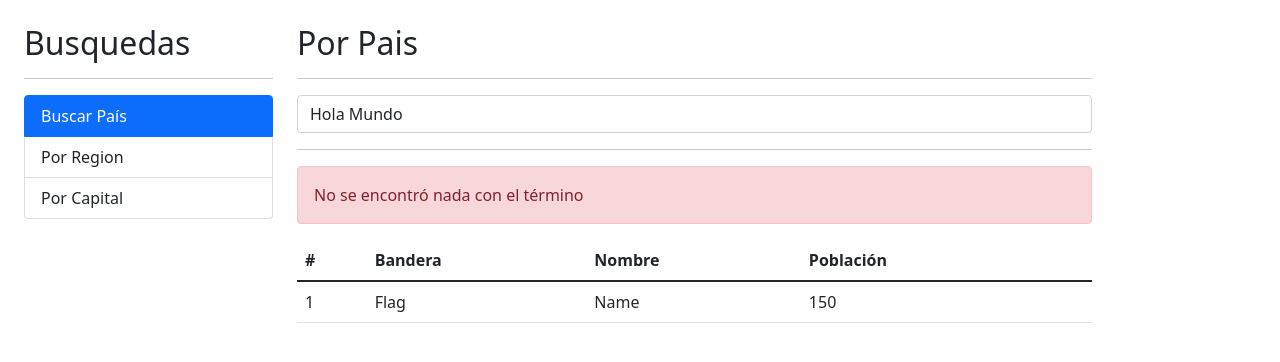
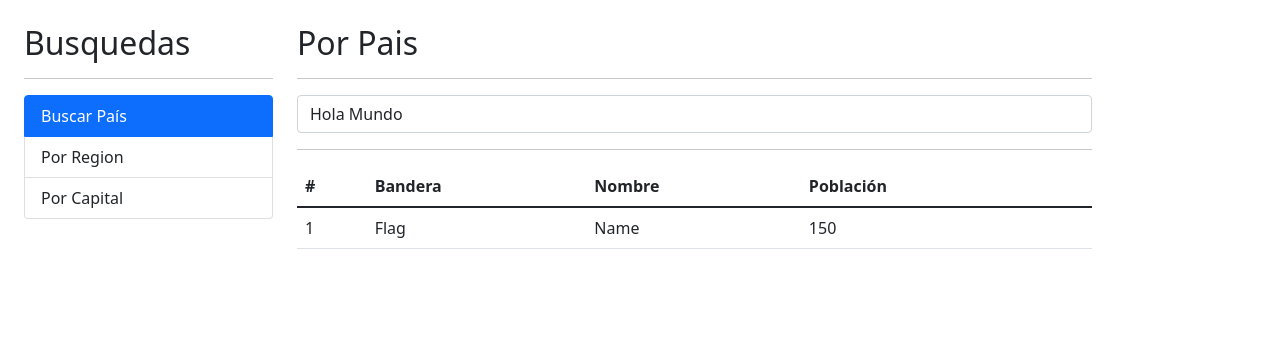
Before and after one commit to MiguelGonzalezAlvarez/Web-CountryInfoApp-Angular, an Angular app: page / in a window 1280 px wide. Shown: the top 362 px of the page. Built offline with nearby package versions, Linux system fonts and the light colour scheme.

Commit message:
feat: add errors control

```diff
--- a/src/app/pais/pages/por-pais/por-pais.component.html
+++ b/src/app/pais/pages/por-pais/por-pais.component.html
@@ -10,11 +10,11 @@
 </div>
 
 <hr>
-<div class="alert alert-danger">
-    No se encontró nada con el término
+<div *ngIf="hayError" class="alert alert-danger">
+    No se encontró nada con el término {{ termino }}
 </div>
 
-<div class="row">
+<div *ngIf="!hayError" class="row">
     <div class="clo">
         <table class="table table-hover">
             <thead>
--- a/src/app/pais/pages/por-pais/por-pais.component.ts
+++ b/src/app/pais/pages/por-pais/por-pais.component.ts
@@ -10,6 +10,7 @@ import { PaisService } from '../../services/pais.service';
 export class PorPaisComponent implements OnInit {
 
   termino: string = 'Hola Mundo';
+  hayError: boolean = false;
 
   constructor(private paisService: PaisService) { }
 
@@ -17,8 +18,12 @@ export class PorPaisComponent implements OnInit {
   }
 
   buscar(): void {
+    this.hayError = false;
     this.paisService.buscarPais(this.termino).subscribe((response: any) => {
       console.log(response);
+    }, (error: any) => {
+      console.log(error);
+      this.hayError = true;
     });
   }
 
```
